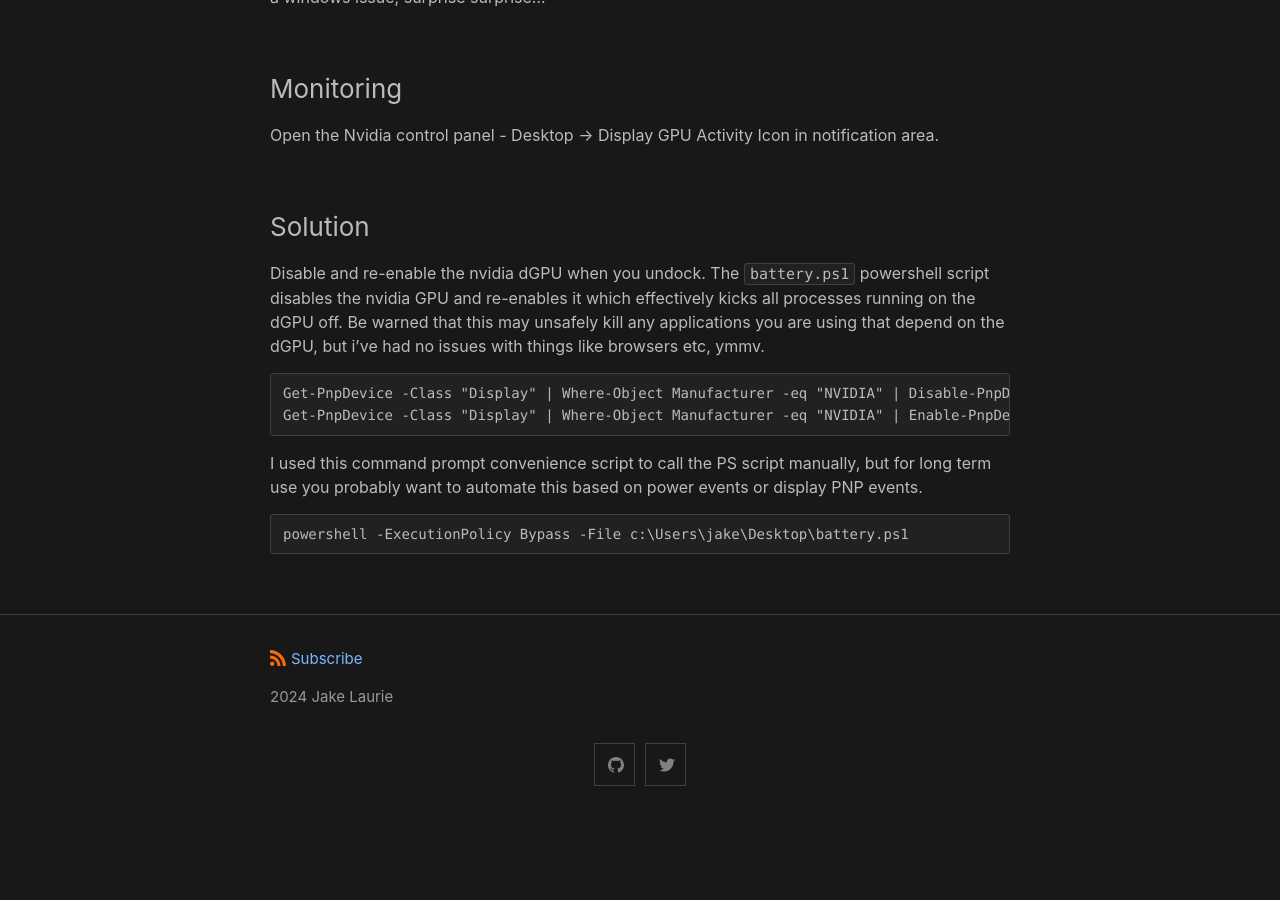
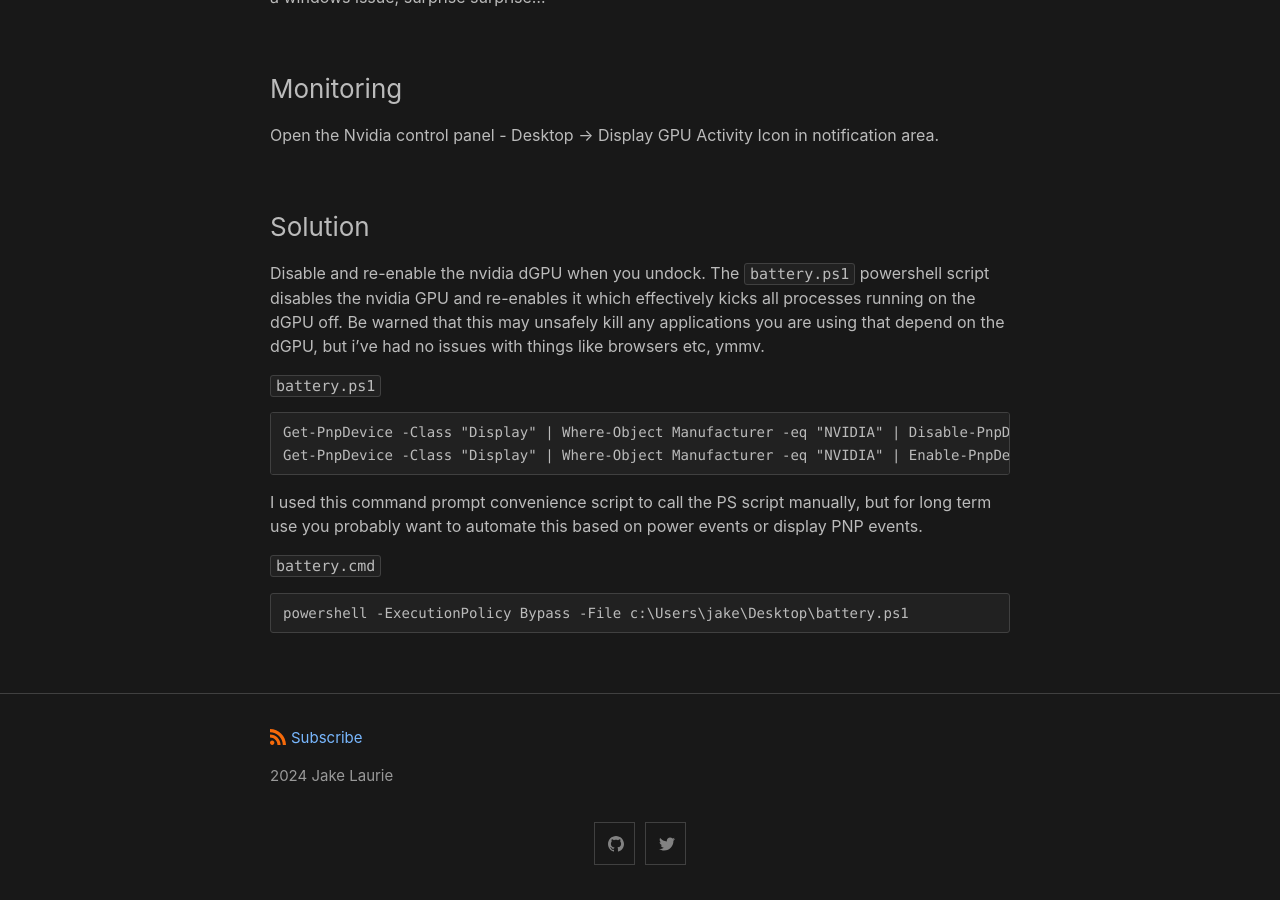
Before and after one commit to xtenduke/xtenduke.github.io, a Jekyll site: the page built from _posts/2024-02-25-win-hybrid-gpu.markdown, in a window 1280 px wide and 900 px high, scrolled down 818 px. Built offline with Jekyll 4.4.1, drawn with Linux system fonts in a browser that asks for light colours; before the commit the page ends 1639 px from its top, so only the background shows below that.

Commit message:
changes for weird render

````diff
--- a/_posts/2024-02-25-win-hybrid-gpu.markdown
+++ b/_posts/2024-02-25-win-hybrid-gpu.markdown
@@ -31,6 +31,7 @@ Open the Nvidia control panel - Desktop -> Display GPU Activity Icon in notifica
 Disable and re-enable the nvidia dGPU when you undock.
 The `battery.ps1` powershell script disables the nvidia GPU and re-enables it which effectively kicks all processes running on the dGPU off. Be warned that this may unsafely kill any applications you are using that depend on the dGPU, but i've had no issues with things like browsers etc, ymmv.
 
+`battery.ps1`
 ```battery.ps1
 Get-PnpDevice -Class "Display" | Where-Object Manufacturer -eq "NVIDIA" | Disable-PnpDevice -Confirm:$false
 Get-PnpDevice -Class "Display" | Where-Object Manufacturer -eq "NVIDIA" | Enable-PnpDevice -Confirm:$false
@@ -38,6 +39,7 @@ Get-PnpDevice -Class "Display" | Where-Object Manufacturer -eq "NVIDIA" | Enable
 
 I used this command prompt convenience script to call the PS script manually, but for long term use you probably want to automate this based on power events or display PNP events.
 
+`battery.cmd`
 ```battery.cmd
 powershell -ExecutionPolicy Bypass -File c:\Users\jake\Desktop\battery.ps1
 ```
````
